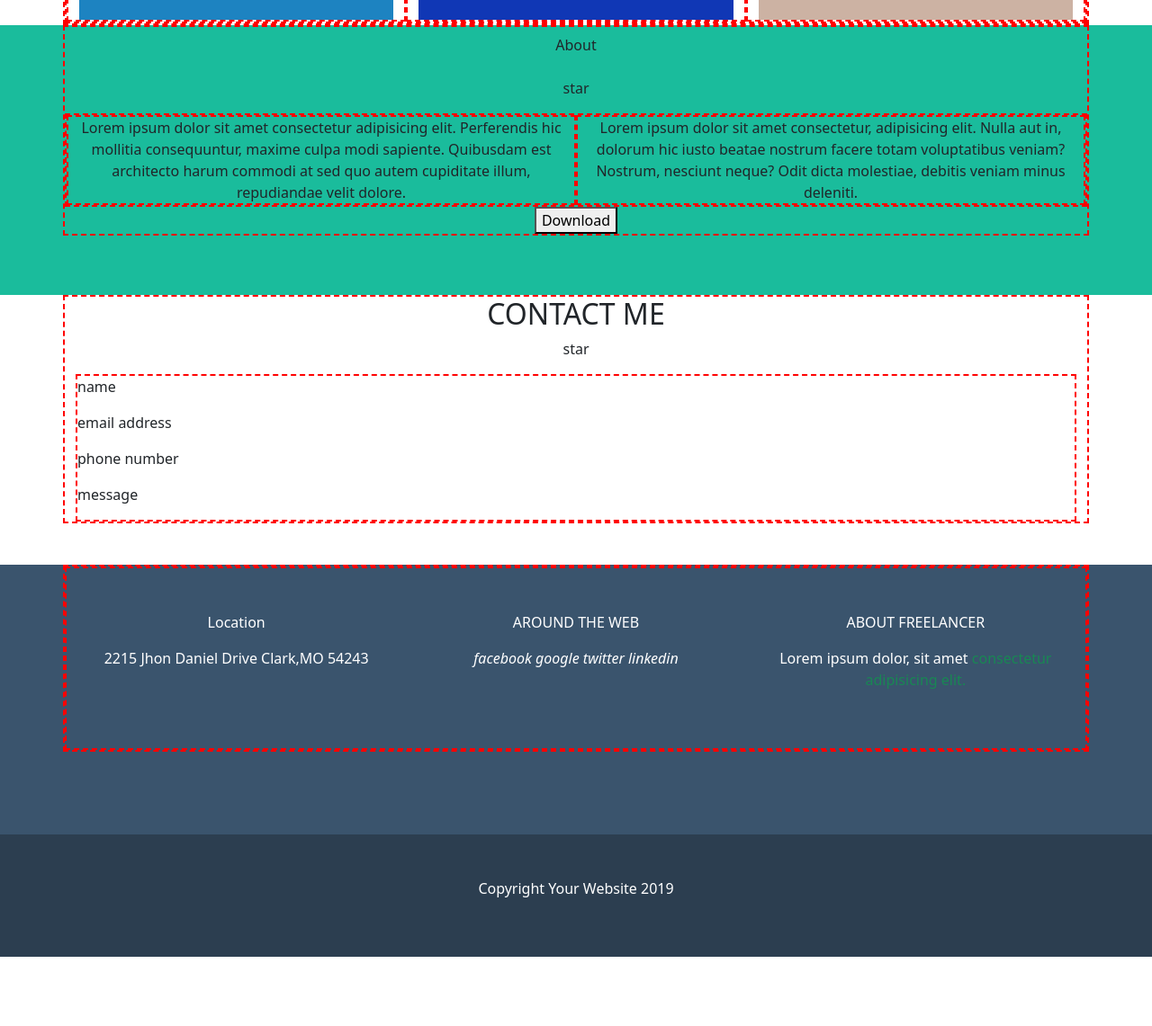
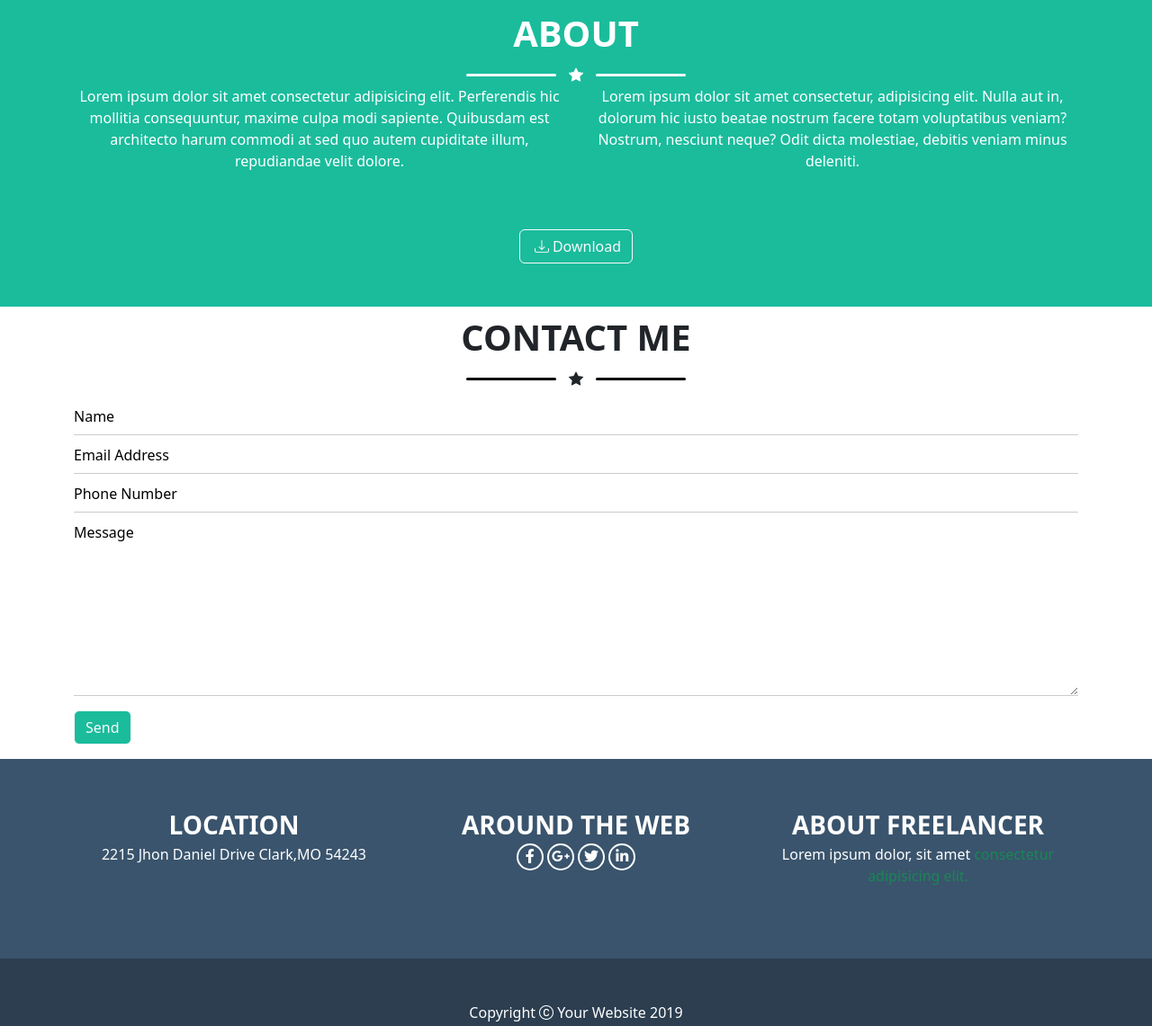
Before and after one commit to danielmegale/html-css-bootstrap-freelancer, a plain HTML site: page index.html in a window 1280 px wide. Shown: the part 949-2090 px from the top of the page at 90% size. Before the commit the page ends 2013 px from the top, so only its background shows below. Drawn offline with nearby package versions, Linux system fonts and the light colour scheme.

Commit message:
added contents + form

```diff
--- a/index.html
+++ b/index.html
@@ -4,105 +4,155 @@
     <meta charset="UTF-8">
     <meta http-equiv="X-UA-Compatible" content="IE=edge">
     <meta name="viewport" content="width=device-width, initial-scale=1.0">
-    <!-- Bootsrap -->
+    <!-- Bootstrap -->
     <link rel="stylesheet" href="https://cdn.jsdelivr.net/npm/bootstrap@5.3.0-alpha3/dist/css/bootstrap.min.css">
+    <!-- Bootstrap Icons -->
+    <link rel="stylesheet" href="https://cdn.jsdelivr.net/npm/bootstrap-icons@1.10.5/font/bootstrap-icons.css">
+    <!--FontAwesome -->
+    <link rel="stylesheet" href="https://cdnjs.cloudflare.com/ajax/libs/font-awesome/6.4.0/css/all.min.css" integrity="sha512-iecdLmaskl7CVkqkXNQ/ZH/XLlvWZOJyj7Yy7tcenmpD1ypASozpmT/E0iPtmFIB46ZmdtAc9eNBvH0H/ZpiBw==" crossorigin="anonymous" referrerpolicy="no-referrer" />
     <!-- My Style -->
     <link rel="stylesheet" href="style.css">
     <title>Document</title>
 </head>
 <body>
     <header>
-        <div class="container h-100">
-            <div class="debug row h-100 text-white align-items-center">
-                <div class="debug col ">icon</div>
-                <div class="debug col text-end d-md-none ">humburger</div>
-                <div class="debug col text-end d-none d-md-block">
-                    <a class="text-white text-decoration-none" href="">Link1</a>
-                    <a class="text-white text-decoration-none" href="">Link2</a>
-                    <a class="text-white text-decoration-none" href="">Link3</a>
-                </div>
+        <nav class="navbar navbar-expand-md h-100 align-items-center p1">
+            <div class="container-fluid">
+              <a class="navbar-brand text-white fw-bolder" href="#">START BOOSTRAP</a>
+              <button class="navbar-toggler border-white " type="button" data-bs-toggle="collapse" data-bs-target="#navbarNav" aria-controls="navbarNav" aria-expanded="false" aria-label="Toggle navigation">
+                <span class="navbar-toggler-icon invert"></span>
+              </button>
+              <div class="collapse navbar-collapse justify-content-end" id="navbarNav">
+                <ul class="navbar-nav">
+                  <li class="nav-item">
+                    <a class="nav-link active text-white fw-semibold" aria-current="page" href="#">PORTFOLIO</a>
+                  </li>
+                  <li class="nav-item">
+                    <a class="nav-link text-white fw-semibold" href="#">ABOUT</a>
+                  </li>
+                  <li class="nav-item">
+                    <a class="nav-link text-white fw-semibold" href="#">CONTACT</a>
+                  </li>
+                </ul>
+              </div>
             </div>
-        </div>
+          </nav>
     </header>
     <section class="green">
-        <div class="debug container height py-2">
-            <div class="debug h-100 d-flex flex-column align-items-center">
+        <div class=" container height py-2">
+            <div class=" h-100 d-flex flex-column align-items-center text-white">
                 <img class="w-img"src="img/avatar.svg" alt="">
                 <div>
-                    <p>star</p>
-                    <p>graphic artist</p>
+                    <div class="text-center pb-1">
+                        <div class="bars"></div>
+                        <i class="bi bi-star-fill"></i>
+                        <div class="bars"></div>
+                    </div>
+                    <p class="fw-bolder ">GRAPHIC ARTIST - WEB DESIGNER - ILLUSTRATTOR</p>
                 </div>
             </div>
         </div>
     </section>
-    <section>
-        <div class="debug container height text-center">
-            <p class="py-2">portfolio</p>
-            <div class=" debug row">
-                <div class="debug col-12 col-md-6 col-lg-4"><img class="img-fluid"src="img/cabin.png" alt=""></div>
-                <div class="debug col-12 col-md-6 col-lg-4"><img class="img-fluid" src="img/cake.png" alt=""></div>
-                <div class="debug col-12 col-md-6 col-lg-4">
+    <section> <!--Cards-->
+        <div class="container height text-center">
+            <p class="py-2 fw-bolder">PORTFOLIO</p>
+            <div class="text-center pb-3">
+                <div class="bars black-bars"></div>
+                <i class="bi bi-star-fill"></i>
+                <div class="bars black-bars"></div>
+            </div>
+            <div class="row pb-5">
+                <div class="col-12 col-md-6 col-lg-4"><img class="img-fluid"src="img/cabin.png" alt=""></div>
+                <div class="col-12 col-md-6 col-lg-4"><img class="img-fluid" src="img/cake.png" alt=""></div>
+                <div class="col-12 col-md-6 col-lg-4">
                     <img class="img-fluid" src="img/circus.png" alt="">
                 </div>
-                <div class="debug col-12 col-md-6 col-lg-4"><img class="img-fluid" src="img/game.png" alt=""></div>
-                <div class="debug col-12 col-md-6 col-lg-4"><img class="img-fluid" src="img/safe.png" alt=""></div>
-                <div class="debug col-12 col-md-6 col-lg-4"><img class="img-fluid" src="img/submarine.png" alt=""></div>
+                <div class="col-12 col-md-6 col-lg-4"><img class="img-fluid" src="img/game.png" alt=""></div>
+                <div class="col-12 col-md-6 col-lg-4"><img class="img-fluid" src="img/safe.png" alt=""></div>
+                <div class="col-12 col-md-6 col-lg-4"><img class="img-fluid" src="img/submarine.png" alt=""></div>
             </div>
         </div>
     </section>
     <section class="green">
-        <div class=" debug container text-center height">
-            <p class="py-2">About</p>
-            <p>star</p>
-            <div class="debug row h-100">
-                <div class="debug col-12 col-md-6">Lorem ipsum dolor sit amet consectetur adipisicing elit. Perferendis hic mollitia consequuntur, maxime culpa modi sapiente. Quibusdam est architecto harum commodi at sed quo autem cupiditate illum, repudiandae velit dolore.</div>
-                <div class="debug col-12 col-md-6">Lorem ipsum dolor sit amet consectetur, adipisicing elit. Nulla aut in, dolorum hic iusto beatae nostrum facere totam voluptatibus veniam? Nostrum, nesciunt neque? Odit dicta molestiae, debitis veniam minus deleniti.</div>
+        <div class=" container text-center height text-white py-5">
+            <p class="pt-1 mb-0 fs-1 fw-bolder">ABOUT</p>
+            <div class="text-center pb-1">
+                <div class="bars"></div>
+                <i class="bi bi-star-fill"></i>
+                <div class="bars"></div>
             </div>
-            <button>Download</button>
+            <div class="row h-100">
+                <div class="col-12 col-md-6 pb-3">Lorem ipsum dolor sit amet consectetur adipisicing elit. Perferendis hic mollitia consequuntur, maxime culpa modi sapiente. Quibusdam est architecto harum commodi at sed quo autem cupiditate illum, repudiandae velit dolore.</div>
+                <div class="col-12 col-md-6">Lorem ipsum dolor sit amet consectetur, adipisicing elit. Nulla aut in, dolorum hic iusto beatae nostrum facere totam voluptatibus veniam? Nostrum, nesciunt neque? Odit dicta molestiae, debitis veniam minus deleniti.</div>
+            </div>
+            <div class="pt-5">
+                <button class="btn btn-outline-light"><i class="bi bi-download px-1"></i>Download</button>
+            </div>
         </div>
     </section>
-    <section>
-        <div class="debug container text-center height ">
-            <h2>CONTACT ME</h2>
-            <p>star</p>
-            <div class="debug text-md-start">
-                <p>name</p>
-                <p>email address</p>
-                <p>phone number</p>
-                <p>message</p>
+    <section> <!--Form-->
+        <div id="contacts" class="container text-center height">
+            <p class="pt-1 mb-0 fs-1 fw-bolder">CONTACT ME</p>
+            <div class="text-center pb-3">
+                <div class="bars black-bars"></div>
+                <i class="bi bi-star-fill"></i>
+                <div class="bars black-bars"></div>
             </div>
+            <form class="text-start pb-3">
+                <div class="mb-1">
+                  <input type="text" class="ps-0 pb-2 form-control" placeholder="Name">
+                </div>
+                <div class="mb-1">
+                  <input type="email" class="ps-0 pb-2 form-control" placeholder="Email Address">
+                </div>
+                <div class="mb-1">
+                  <input type="tel" class="ps-0 pb-2 form-control" placeholder="Phone Number">
+                </div>
+                <div class="mb-3">
+                    <textarea class="ps-0 pb-2 form-control" placeholder="Message"></textarea>
+                  </div>
+                <button type="submit" class="btn btn-outline-light green">Send</button>
+              </form>
         </div>
 
     </section>
     <section class="gray">
-        <div class="debug container text-center height text-white">
-            <div class="debug row text-center py-5">
-                <div class="col-12 col-md-4">
-                    <p>Location</p>
+        <div class="container text-center height text-white">
+            <div class="row text-center py-5">
+                <div class="col-12 col-md-4 pd-3">
+                    <p class="pt-1 mb-0 fs-3 fw-bolder">LOCATION</p>
                     <address>2215 Jhon Daniel Drive Clark,MO 54243</address>
                 </div>
-                <div class="col-12 col-md-4">
-                    <p>AROUND THE WEB</p>
-                    <i>facebook</i>
-                    <i>google</i>
-                    <i>twitter</i>
-                    <i>linkedin</i>
+                <div class="col-12 col-md-4 pb-3">
+                    <p class="pt-1 mb-0 fs-3 fw-bolder">AROUND THE WEB</p>
+                    <div class="circle">
+                        <i class="fa-brands fa-facebook-f "></i>
+                    </div>
+                    <div class="circle">
+                        <i class="fa-brands fa-google-plus-g"></i>
+                    </div>
+                    <div class="circle">
+                        <i class="fa-brands fa-twitter "></i>
+                    </div>
+                    <div class="circle">
+                        <i class="fa-brands fa-linkedin-in"></i>
+                    </div>
                 </div>
-                <div class="col-12 col-md-4">
-                    <p>ABOUT FREELANCER</p>
+                <div class="col-12 col-md-4 pb-3">
+                    <p class="pt-1 mb-0 fs-3 fw-bolder">ABOUT FREELANCER</p>
                     <p>Lorem ipsum dolor, sit amet <span class="text-success">consectetur adipisicing elit.</span> </p>
                 </div>
-
             </div>
-
         </div>
 
     </section>
     <footer class="dark-gray">
         <div class="container text-white text-center py-5">
-            <p>Copyright Your Website 2019</p>
+            <p>Copyright<i class="bi bi-c-circle ps-1"></i> Your Website 2019</p>
         </div>
 
     </footer>
+    <script src="https://cdn.jsdelivr.net/npm/@popperjs/core@2.11.7/dist/umd/popper.min.js" integrity="sha384-zYPOMqeu1DAVkHiLqWBUTcbYfZ8osu1Nd6Z89ify25QV9guujx43ITvfi12/QExE" crossorigin="anonymous"></script>
+    <script src="https://cdn.jsdelivr.net/npm/bootstrap@5.3.0-alpha3/dist/js/bootstrap.min.js" integrity="sha384-Y4oOpwW3duJdCWv5ly8SCFYWqFDsfob/3GkgExXKV4idmbt98QcxXYs9UoXAB7BZ" crossorigin="anonymous"></script>
 </body>
 </html>
--- a/style.css
+++ b/style.css
@@ -1,10 +1,5 @@
 header{
     background-color: #2C3E50;
-    height: 100px;
-}
-
-.debug{
-    border: 2px dashed red;
 }
 .green{
     background-color:#1ABC9C ;
@@ -15,15 +10,50 @@ header{
 .dark-gray{
     background-color: #2C3E50;
 }
-.height{
-    min-height: 150px;
-}
-section{
-    min-height:300px ;
-}
 footer{
     min-height: 100px;
 }
 .w-img{
     max-width: 100px;
 }
+.bars{
+    height: 3px;
+    width: 100px;
+    background-color: #fff;
+    border-radius: 2px;
+    display: inline-block;
+}
+.bi-star-fill{
+    position: relative;
+    top: 4px;
+    left: 0;
+    padding: 0 10px;
+}
+.invert{
+    filter: invert(0.7);
+}
+.black-bars{
+    background-color: black;
+}
+.circle{
+    border: 2px solid white;
+    border-radius: 50%;
+    display: inline-block;
+    height: 30px;
+    width: 30px;
+}
+#contacts textarea{
+    width: 100%;
+    height: 200px;
+}
+#contacts .form-control{
+    border-radius: 0;
+    border: 0;
+    border-bottom: 1px solid #CCCCCC;
+}
+#contacts ::placeholder{
+    color: black;
+}
+#contacts .form-control:focus{
+    box-shadow:none;
+}
```
